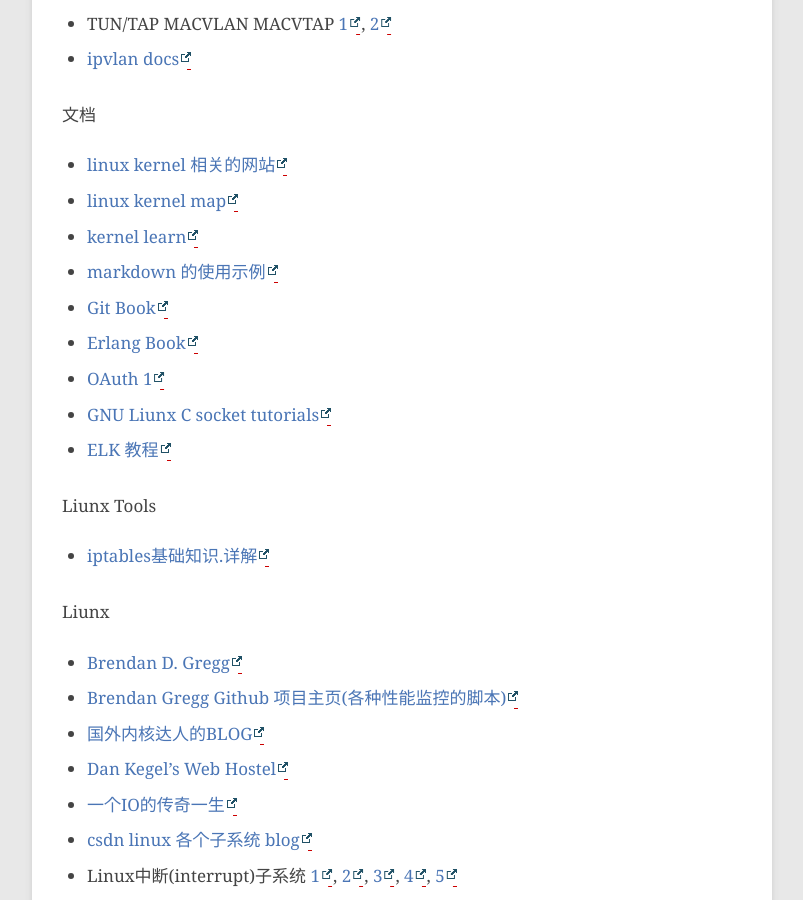
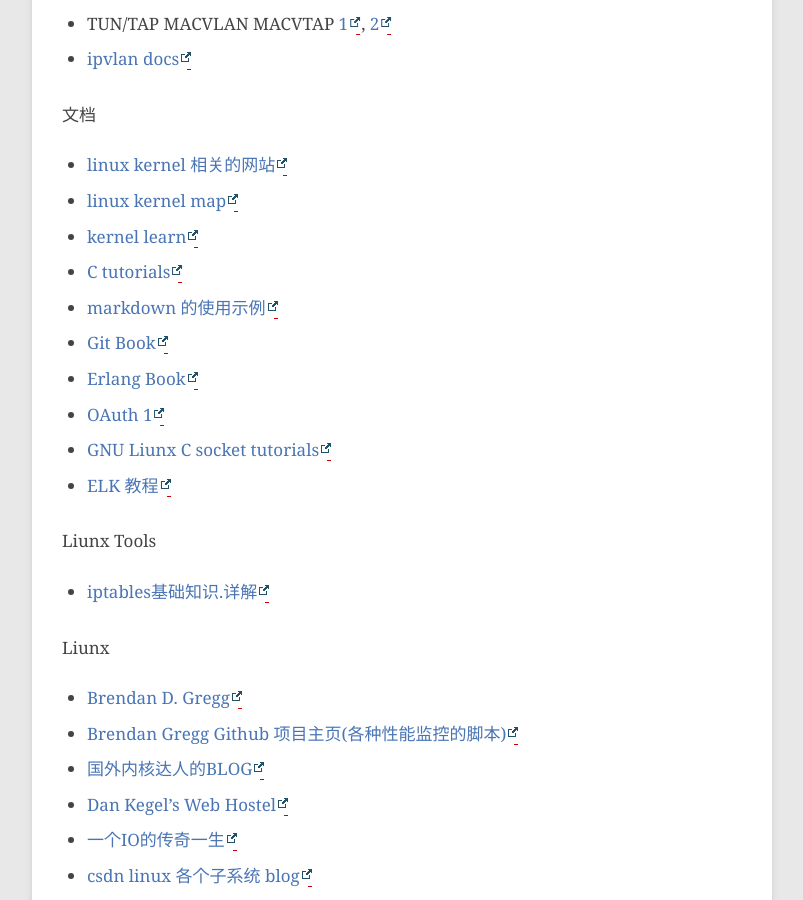
Before and after one commit to hushi55/hushi55.github.io, a Jekyll site: the page built from _posts/blog/2015-01-30-blogs.md, in a window 1280 px wide and 900 px high, scrolled down 2772 px. Shown: the whole window, without its empty margins (78-881 px from the left). Built offline with Jekyll 4.4.1, drawn with Linux system fonts in a browser that asks for light colours; Markdown is read by kramdown in place of the engine named in the settings; comment, search, counter and statistics services are not loaded.

Commit message:
add c tutorials blog

```diff
--- a/_posts/blog/2015-01-30-blogs.md
+++ b/_posts/blog/2015-01-30-blogs.md
@@ -94,6 +94,7 @@
 - [linux kernel 相关的网站](https://linux.zeef.com/paul.reiber)
 - [linux kernel map](http://www.makelinux.net/kernel_map/)
 - [kernel learn](http://sop.upv.es/gii-dso/en/teoria.html)
+- [C tutorials](http://randu.org/tutorials/)
 - [markdown 的使用示例](http://mdp.tylingsoft.com/)
 - [Git Book](http://git-scm.com/book/zh/v1)
 - [Erlang Book](http://learnyousomeerlang.com/content)
```
